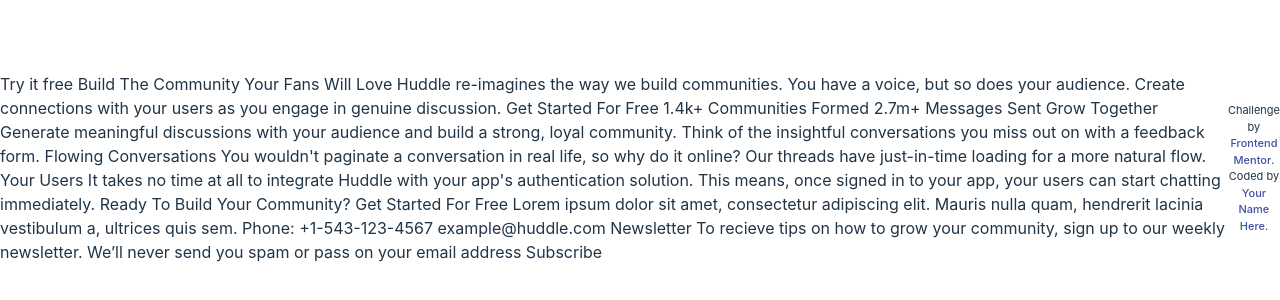
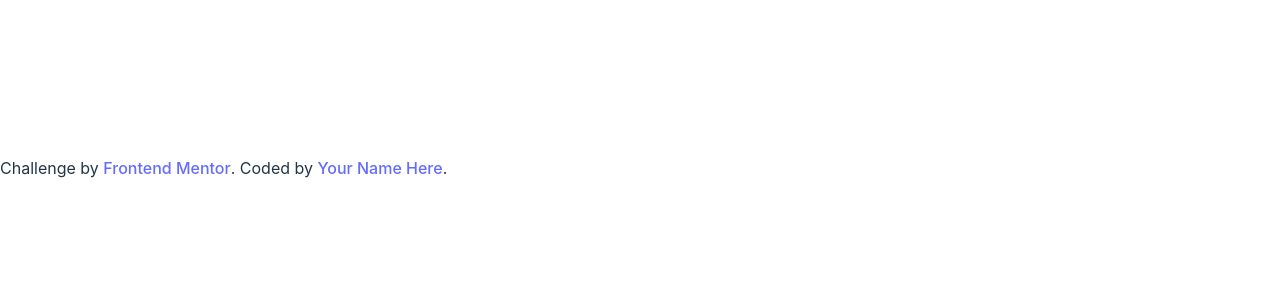
Before and after one commit to romzcastro/huddle-landing-page-with-curved-sections, a website built with Vite: page index.html in a window 1280 px wide. Shown: the part 232-532 px from the top of the page. Built offline with nearby package versions, Linux system fonts and the light colour scheme.

Commit message:
Update index.html

```diff
--- a/index.html
+++ b/index.html
@@ -1,66 +1,19 @@
 <!DOCTYPE html>
 <html lang="en">
   <head>
-  <meta charset="UTF-8">
-  <meta name="viewport" content="width=device-width, initial-scale=1.0"> <!-- displays site properly based on user's device -->
-
-  <link rel="icon" type="image/png" sizes="32x32" href="./images/favicon-32x32.png">
+    <meta charset="UTF-8" />
+    <meta name="viewport" content="width=device-width, initial-scale=1.0" />
+    <!-- displays site properly based on user's device -->
 
     <title>Frontend Mentor | Huddle landing page with curved sections</title>
-
-  <!-- Feel free to remove these styles or customise in your own stylesheet 👍 -->
-  <style>
-    .attribution { font-size: 11px; text-align: center; }
-    .attribution a { color: hsl(228, 45%, 44%); }
-  </style>
   </head>
   <body>
-  Try it free
-
-  Build The Community Your Fans Will Love
-
-  Huddle re-imagines the way we build communities. You have a voice, but so does
-  your audience. Create connections with your users as you engage in genuine discussion.
-
-  Get Started For Free
-
-  1.4k+
-  Communities Formed
-
-  2.7m+
-  Messages Sent
-
-  Grow Together
-  Generate meaningful discussions with your audience and build a strong, loyal community.
-  Think of the insightful conversations you miss out on with a feedback form.
-
-  Flowing Conversations
-  You wouldn't paginate a conversation in real life, so why do it online? Our threads have
-  just-in-time loading for a more natural flow.
-
-  Your Users
-  It takes no time at all to integrate Huddle with your app's authentication solution. This means,
-  once signed in to your app, your users can start chatting immediately.
-
-  Ready To Build Your Community?
-  Get Started For Free
-
-  Lorem ipsum dolor sit amet, consectetur adipiscing elit. Mauris nulla quam, hendrerit lacinia
-  vestibulum a, ultrices quis sem.
-
-  Phone: +1-543-123-4567
-  example@huddle.com
-
-  Newsletter
-  To recieve tips on how to grow your community, sign up to our weekly newsletter. We’ll never
-  send you spam or pass on your email address
-
-  Subscribe
-
     <footer>
       <p class="attribution">
-      Challenge by <a href="https://www.frontendmentor.io?ref=challenge" target="_blank">Frontend Mentor</a>.
-      Coded by <a href="#">Your Name Here</a>.
+        Challenge by
+        <a href="https://www.frontendmentor.io?ref=challenge" target="_blank"
+          >Frontend Mentor</a
+        >. Coded by <a href="#">Your Name Here</a>.
       </p>
     </footer>
   </body>
```
Lines whose indentation alone changed are shown as unchanged.
